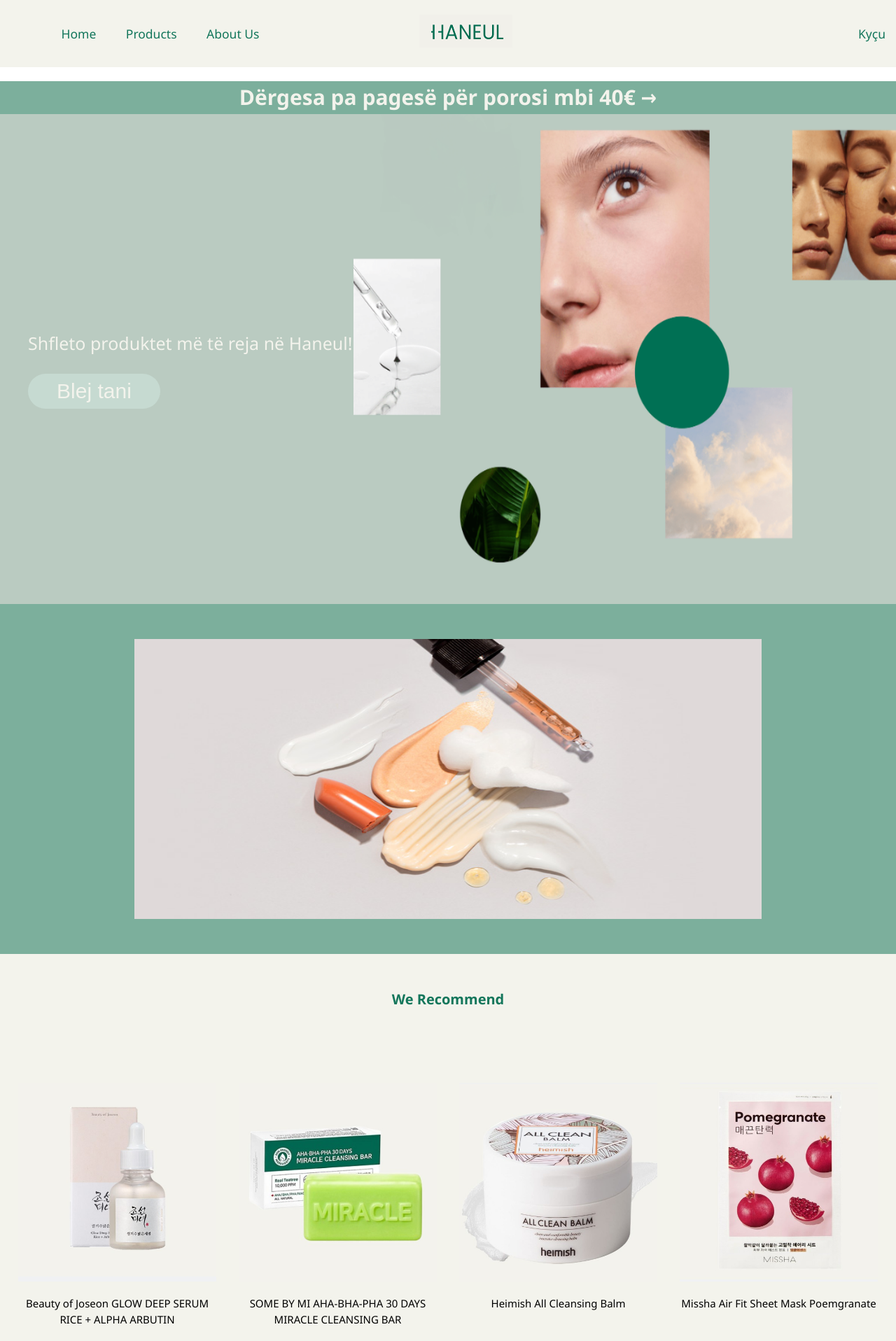
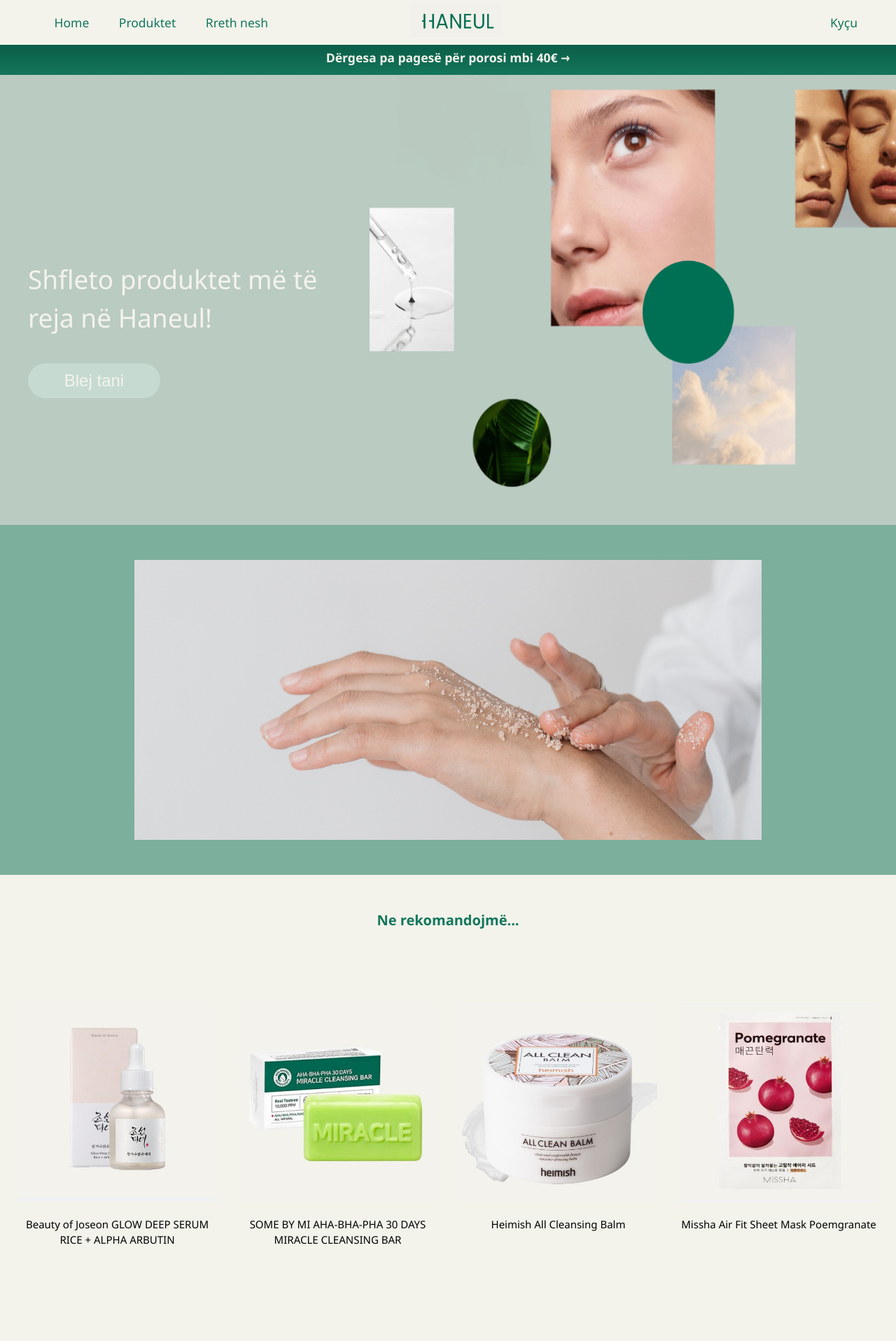
Before and after one commit to rirrm/final-web-project, a PHP site: page / in a window 1280 px wide. Shown: the whole page at 70% size. Run offline with PHP 8.4, Linux system fonts and the light colour scheme; some libraries are stand-ins or nearby versions.

Commit message:
ndryshime

```diff
--- a/css/style.css
+++ b/css/style.css
@@ -22,7 +22,7 @@ a{
 
 
 #header1 ul{
-    list-style: none;
+    list-style:none;
     display:flex;
     align-items: center;
 }
@@ -35,40 +35,52 @@ a{
 #header1{
     align-items:center;
     justify-content:space-between;
-    height:2cm;
-    padding:10px;
+    height:1.7cm;
+    width:100%;
+    /* padding:10px; */
+    /* e heka qet padding */
     font-size:17.5px;
     display:flex;
     flex-direction:initial;
     background-color: #f3f3ec;
+    position:absolute;
 }
 #header1 ul li{
     color: #13765b;
-    margin-left: 32.5px;
+    margin-left:32.5px;
     padding: 5px;
 }
+
 #header1 ul li:hover{
     text-decoration: underline;
 }
 #header1 a{
     color: #13765b;
 }
+#head2 ul li{
+    margin-right: 50px;
+}
 
 #banner{
-    background-color: #7caf9c;
+    background-image: linear-gradient(#0b5d47,#13765b );
+    /* background-color: #13765b; */
     height: 1cm;
     text-align: center;
-    padding-bottom: 10px;
-    margin: 0px 0px;
+    /* padding-bottom: 10px; */
+    margin-top: 1.7cm;
     color: #f3f3ec;
+    padding-top:5px;
 }
 
+h3{
+     margin:0px;
+}
 
 #fotoPare{
     display: flex;
     flex-direction: row;
     width: 100%;
-    height: 18.5cm;
+    height: 17cm;
     background-color: #bacbc1;
     color: white;
 }
@@ -76,20 +88,23 @@ a{
 #teksti{
     display: flex;
     flex-direction: column;
-    width: 60%;
-    height: 18.5cm;
+    width: 65%;
+    height: 17cm;
     align-items: flex-start;
     margin-left: 40px;
-    font-size: 25px;
-    padding-top: 7.5cm;
+    font-size: 20px;
+    padding-top: 6cm;
     color: #f3f3ec;
+}
+#teksti p{
+    font-size:37px;
 }
 
 #foto{
     display: flex;
     justify-content: flex-end;
     width: 100%;
-    height: 18.5cm;
+    height: 17cm;
 }
 
 /* #foto{
@@ -149,6 +164,7 @@ a{
     align-items: center;
     margin:50px 15%;
   }
+
   .katrorat{
     height:500px;
     width:100%;
@@ -156,6 +172,7 @@ a{
     justify-content: center;
     align-items: center;
   }
+
 
 
 /* .katrorat{
@@ -245,6 +262,13 @@ a{
 .divs{
     height: 10cm;
     width: 7.5cm;
+}
+
+.divs:hover{
+    transform: scale(1.2);
+    transition: transform .2s;
+    cursor:pointer;
+    /* box-shadow:10px 10px 10px #262626; */
 }
 
 .tekstet{
--- a/index.html
+++ b/index.html
@@ -12,17 +12,17 @@
 <body>
     <header>
         <div id="header1">
-        <div>
+        <div id="head1">
             <ul>
                 <li><a href="index.html">Home</a></li>
-                <li><a href="products.html">Products</a></li>
-                <li><a href="aboutUs.html">About Us</a></li>
+                <li><a href="products.html">Produktet</a></li>
+                <li><a href="aboutUs.html">Rreth nesh</a></li>
             </ul>
         </div>
         <div>
                 <a href="index.html"><img src="images/logo.png" id="img1"></a>
         </div>
-        <div>
+        <div id="head2">
             <ul>
                 <li><a href="login.html">Kyçu</a></li>
             </ul>
@@ -31,7 +31,7 @@
     </header>
     <main>
         <div id="banner">
-            <h1>Dërgesa pa pagesë për porosi mbi 40€ →</h1>
+            <h3>Dërgesa pa pagesë për porosi mbi 40€ →</h3>
         </div>
 
         <div id="fotoPare">
@@ -72,7 +72,7 @@
         </div>  -->
 
         <div>
-            <h1 id="rec">We Recommend</h1>
+            <h1 id="rec">Ne rekomandojmë...</h1>
             <div class="wr">
                 <div class="divs">
                 <img src="images/rice-arabutin.jpg" id="r1">
--- a/javascript/script.js
+++ b/javascript/script.js
@@ -14,9 +14,9 @@ function validoInput(){
 
 var i = 0;
  var imgArray = [
- "./images/slider5.jpg",
- "./images/slider8.jpg",
-"./images/slider9.jpg"
+ "./images/test1.jpg",
+ "./images/test2.jpg",
+"./images/test3.jpg"
  ];
 
 
@@ -28,6 +28,6 @@ if (i < imgArray.length - 1 ) {
 }else {
     i=0;
 }
-setTimeout("ndrroImg()", 1500)
+setTimeout("ndrroImg()", 4000)
 }
 document.body.addEventListener('load', ndrroImg());
```
Also changed, not shown: images/klea1.png (added), images/test1.jpg (added), images/test2.jpg (added), images/test3.jpg (added).
